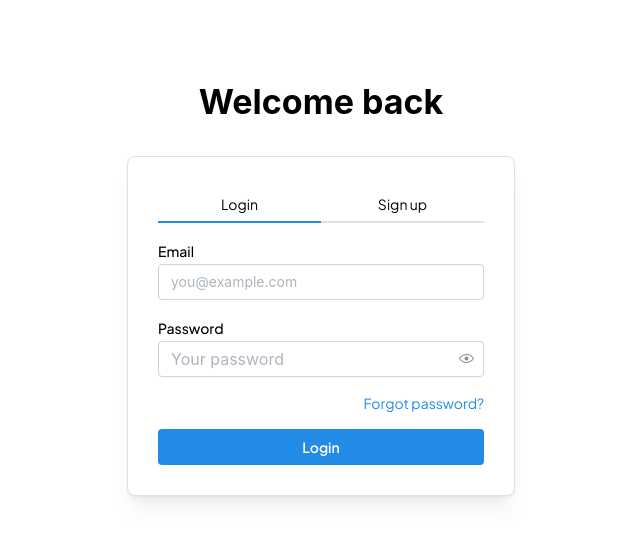
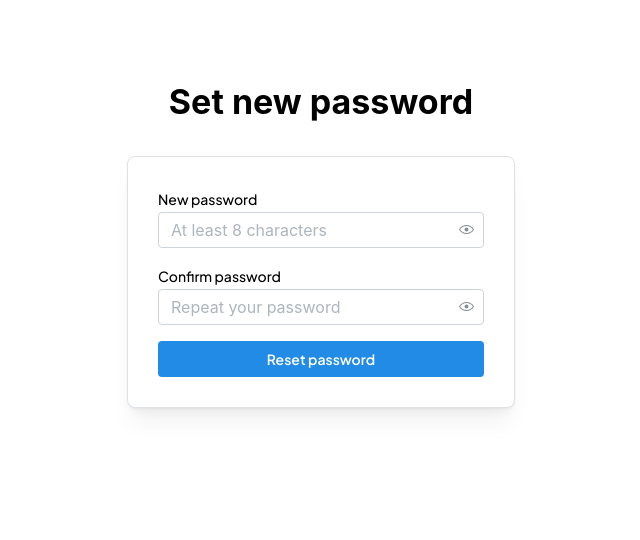
Before and after one commit to EllisJeremy/Database_Group_Project, a React (Vite) app in the folder frontend/: page /reset-password in a window 1280 px wide. Before the commit this address led to /account. Shown: the top 540 px of the page, without its empty margins (319-959 px from the left). Built offline with nearby package versions, Linux system fonts and the light colour scheme; no server answers.

Commit message:
feat: reset password

```diff
--- a/frontend/src/App.tsx
+++ b/frontend/src/App.tsx
@@ -8,6 +8,7 @@ import Classes from "./pages/Classes";
 import ClassDetail from "./pages/ClassDetail";
 import Skills from "./pages/Skills";
 import Admin from "./pages/Admin";
+import ResetPassword from "./pages/ResetPassword";
 import { useAuthStore } from "./state/useAuthStore";
 
 function RequireAuth({ children }: { children: React.ReactNode }) {
@@ -39,6 +40,7 @@ export default function App() {
       <Router>
         <Routes>
           <Route path="/account" element={<Account />} />
+          <Route path="/reset-password" element={<ResetPassword />} />
           <Route
             element={
               <RequireAuth>
--- a/frontend/src/networkUtils.ts
+++ b/frontend/src/networkUtils.ts
@@ -112,6 +112,12 @@ export const endpoints = {
   removeUserSkills: (skillIds: number[]) => post("/accounts/skills/delete", { skillIds }),
   createSkill: (name: string, type: string) => post("/skills/add", { name, type }),
 
+  // Password reset
+  forgotPassword: (email: string) =>
+    post<{ success: boolean; previewUrl?: string }>("/accounts/forgot-password", { email }),
+  resetPassword: (token: string, password: string) =>
+    post<{ success: boolean }>("/accounts/reset-password", { token, password }),
+
   // Logout
   logout: () => post("/accounts/logout", {}),
 
--- a/frontend/src/pages/Account.tsx
+++ b/frontend/src/pages/Account.tsx
@@ -14,6 +14,7 @@ import {
 import { useForm } from "@mantine/form";
 import { useNavigate } from "react-router-dom";
 import { useAuthStore } from "../state/useAuthStore";
+import { endpoints } from "../networkUtils";
 
 type Tab = "login" | "signup" | "forgot";
 
@@ -59,7 +60,10 @@ export default function Account() {
 
       {tab === "forgot" ? (
         <Paper withBorder shadow="md" p={30} radius="md">
-          <form onSubmit={forgotForm.onSubmit((values) => console.log(values))}>
+          <form onSubmit={forgotForm.onSubmit(async (values) => {
+            const result = await endpoints.forgotPassword(values.email);
+            if (result.previewUrl) window.open(result.previewUrl, "_blank");
+          })}>
             <Stack>
               <TextInput
                 label="Email"
--- /dev/null
+++ b/frontend/src/pages/ResetPassword.tsx
@@ -0,0 +1,57 @@
+import { useNavigate, useSearchParams } from "react-router-dom";
+import { PasswordInput, Button, Paper, Title, Container, Stack, Text } from "@mantine/core";
+import { useForm } from "@mantine/form";
+import { useState } from "react";
+import { endpoints } from "../networkUtils";
+
+export default function ResetPassword() {
+  const [searchParams] = useSearchParams();
+  const navigate = useNavigate();
+  const token = searchParams.get("token") ?? "";
+  const [error, setError] = useState<string | null>(null);
+
+  const form = useForm({
+    initialValues: { password: "", confirm: "" },
+    validate: {
+      password: (v) => (v.length >= 8 ? null : "At least 8 characters"),
+      confirm: (v, values) => (v === values.password ? null : "Passwords do not match"),
+    },
+  });
+
+  async function handleSubmit(values: { password: string }) {
+    try {
+      await endpoints.resetPassword(token, values.password);
+      navigate("/account");
+    } catch {
+      setError("Invalid or expired reset link.");
+    }
+  }
+
+  return (
+    <Container size={420} py={80}>
+      <Title ta="center" mb="xl">
+        Set new password
+      </Title>
+      <Paper withBorder shadow="md" p={30} radius="md">
+        <form onSubmit={form.onSubmit(handleSubmit)}>
+          <Stack>
+            <PasswordInput
+              label="New password"
+              placeholder="At least 8 characters"
+              {...form.getInputProps("password")}
+            />
+            <PasswordInput
+              label="Confirm password"
+              placeholder="Repeat your password"
+              {...form.getInputProps("confirm")}
+            />
+            {error && <Text c="red" size="sm">{error}</Text>}
+            <Button type="submit" fullWidth>
+              Reset password
+            </Button>
+          </Stack>
+        </form>
+      </Paper>
+    </Container>
+  );
+}
```
Also changed, not shown: 2 other files (tests, documents, lock files or other folders).
